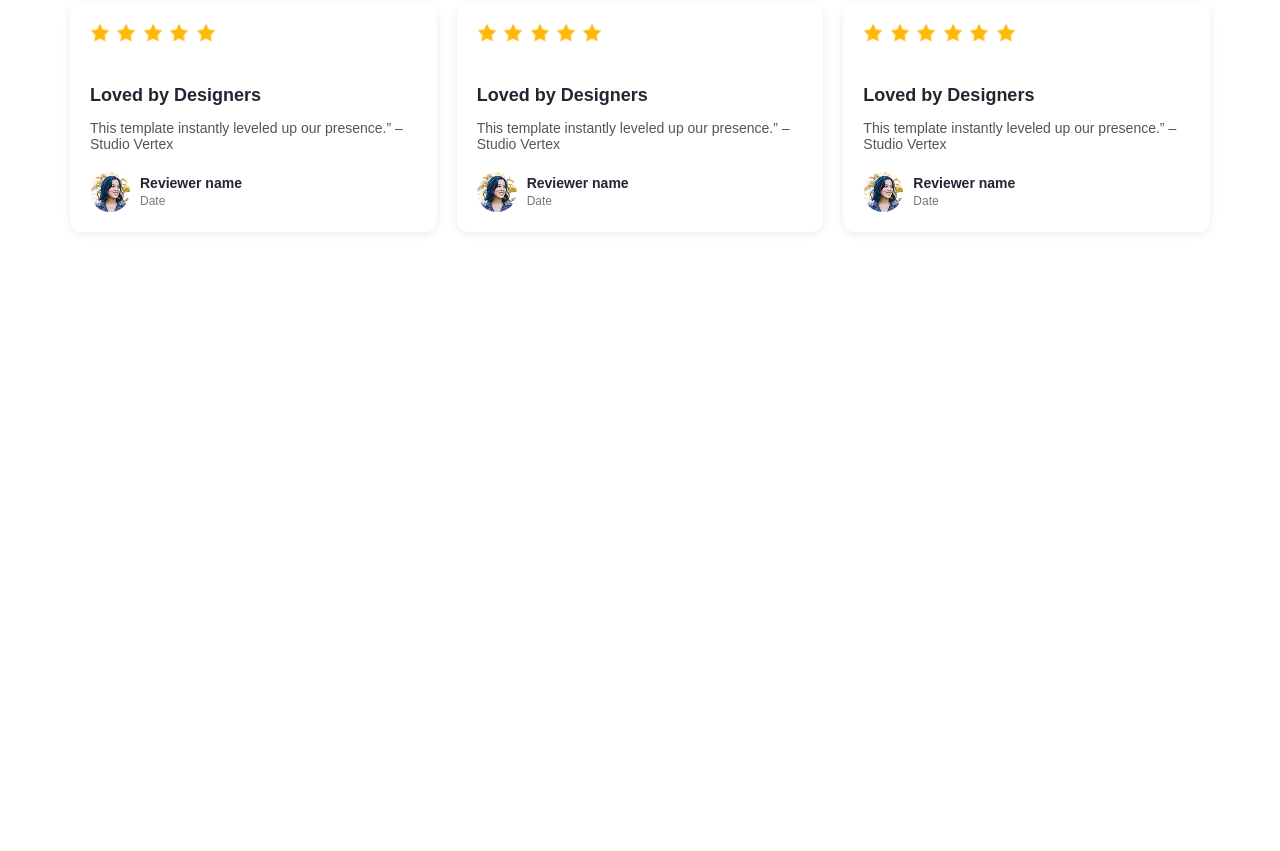
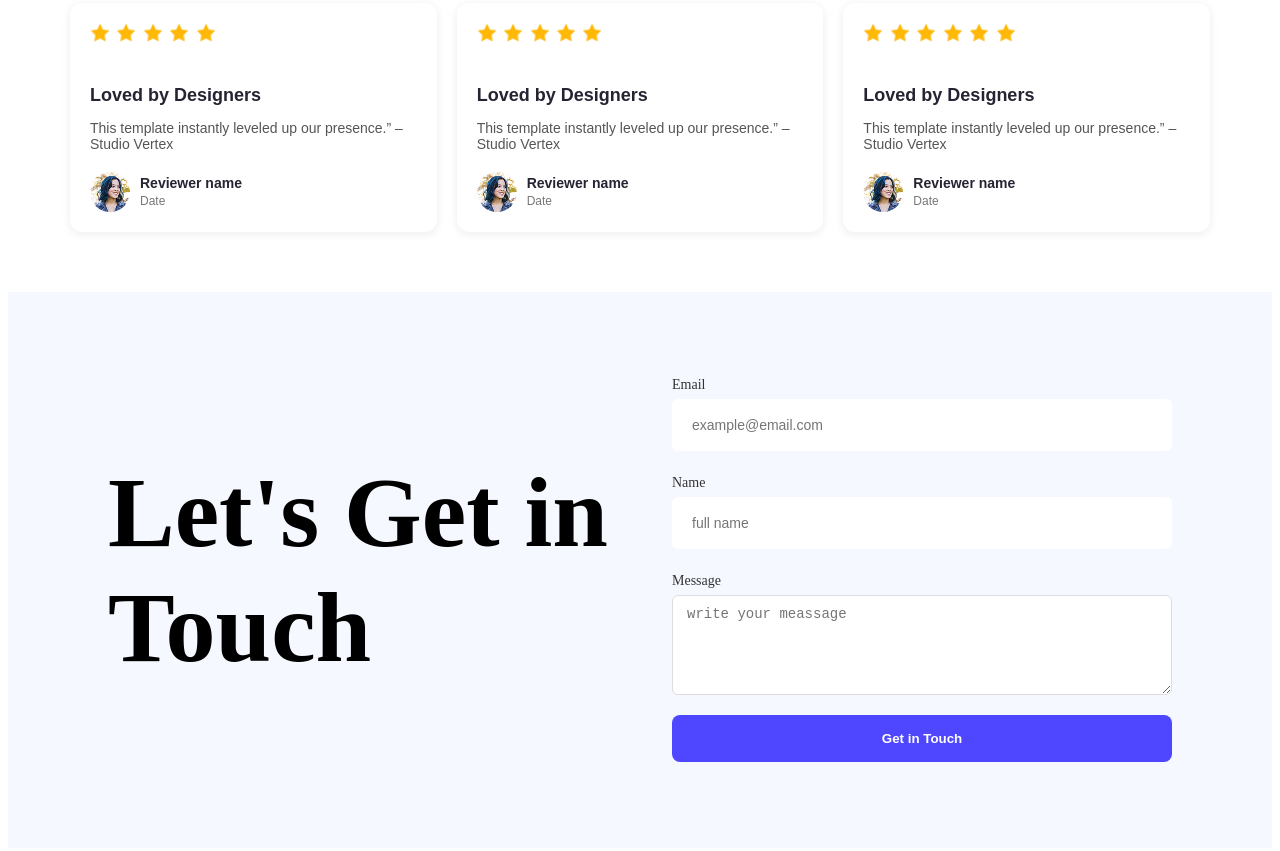
Before and after one commit to ShamimWebDev/ASSIGNMENT-001, a plain HTML site: page index.html in a window 1280 px wide. Shown: the part 1557-2408 px from the top of the page. Before the commit the page ends 1857 px from the top, so only its background shows below. Drawn offline with Linux system fonts and the light colour scheme.

Commit message:
contact section done

```diff
--- a/index.html
+++ b/index.html
@@ -131,6 +131,27 @@
                    </div>
               </div>
        </section>
+
+       <section class="contact-section">
+                <div class="contact-left">
+                    <h2> Let's Get in <br>Touch</h2>
+                </div>
+
+                <div class="contact-right">
+                <form action="">
+                <label>Email</label>
+                <input type="email" name="" id="" placeholder="example@email.com">
+                <label>Name</label>
+                <input type="text" name="" id="" placeholder="full name">
+                <label>Message</label>
+                <textarea name="" id="" cols="30" rows="20" placeholder="write your meassage"></textarea>
+                <input class="btn-primary" type="submit" value="Get in Touch">
+
+            </form>
+                </div>
+
+       </section>
+
     </main>
 
     <footer></footer>
--- a/styles/style.css
+++ b/styles/style.css
@@ -234,3 +234,67 @@ body {
   font-size: 12px;
   color: #777777;
 }
+
+/* contact-section */
+
+.contact-section {
+    display: flex;
+    justify-content: space-between;
+    align-items: center;
+    background-color: #F5F8FF;
+    padding: 80px 100px;
+    gap: 40px;
+}
+.contact-left h2 {
+    font-size: 100px;
+}
+.contact-right {
+  flex: 1;
+  max-width: 500px;
+}
+.contact-right input[type="text"],
+.contact-right input[type="email"]
+ {
+  width: 100%;
+  padding: 18px 20px;
+  border-radius: 6px;
+  border: none;
+  margin-bottom: 24px;
+  background-color: white;
+  font-size: 14px;
+  resize: vertical;
+  box-sizing: border-box;
+}
+
+.contact-right textarea {
+  height: 100px;
+  width: 100%;
+  padding: 10px 14px;
+  border-radius: 6px;
+  border: 1px solid #ddd;
+  margin-bottom: 16px;
+  background-color: white;
+  font-size: 14px;
+  resize: vertical;
+  box-sizing: border-box;
+}
+
+
+.btn-primary {
+  background-color: #4e47ff;
+  color: white;
+  font-weight: bold;
+  border: none;
+  padding: 16px;
+  width: 100%;
+  border-radius: 8px;
+  cursor: pointer;
+}
+.contact-right label {
+  display: block;
+  font-size: 14px;
+  margin-bottom: 6px;
+  color: #333333;
+}
+
+/* footer-section */
```
